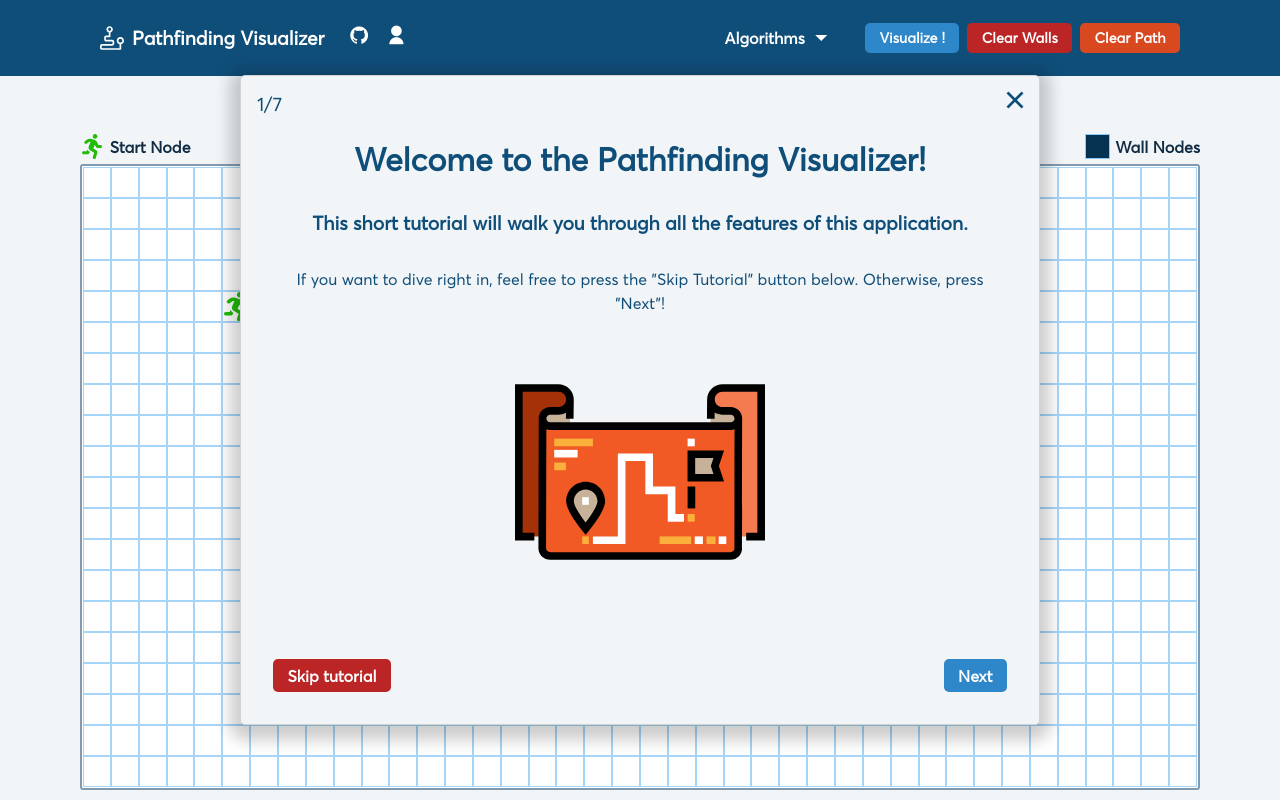
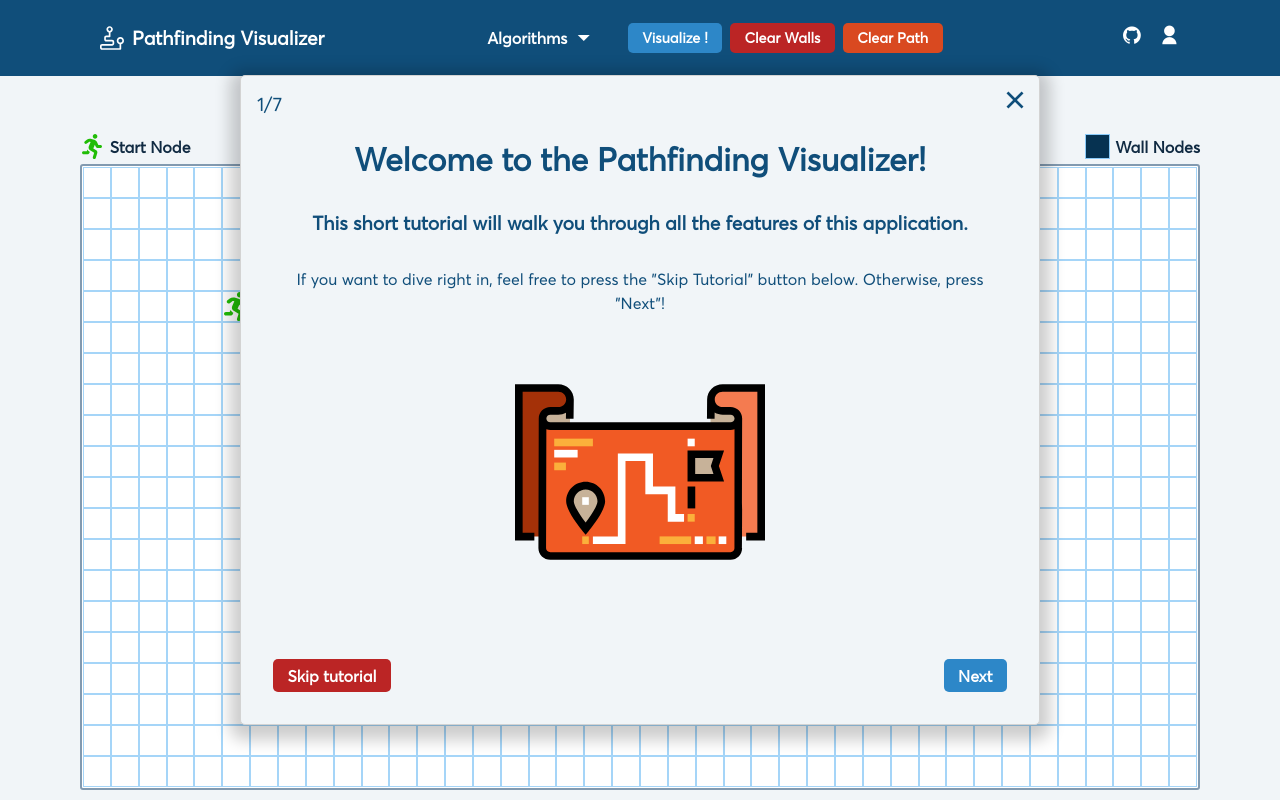
Before and after one commit to andrewphm/pathfinding, a React (Create React App) app: page / in a window 1280 px wide. Built offline with nearby package versions, Linux system fonts and the light colour scheme.

Commit message:
Add gh-pages deployment settings

```diff
--- a/src/components/Header.js
+++ b/src/components/Header.js
@@ -35,18 +35,6 @@ const Header = ({ dispatch, state, row, col }) => {
         <a href="http://andrewpham.ca/pathfinding">
           <h1 className="title">Pathfinding Visualizer</h1>
         </a>
-        <div className="links">
-          <a
-            target="_blank"
-            href="https://github.com/andrewphm/pathfinding"
-            rel="noreferrer"
-          >
-            <i className="ri-github-fill ri-lg"></i>
-          </a>
-          <a target="_blank" href="https://andrewpham.ca" rel="noreferrer">
-            <i className="ri-user-fill ri-lg"></i>
-          </a>
-        </div>
       </div>
 
       <ul className="grid-buttons">
@@ -109,6 +97,18 @@ const Header = ({ dispatch, state, row, col }) => {
           </button>
         </li>
       </ul>
+      <div className="links">
+        <a
+          target="_blank"
+          href="https://github.com/andrewphm/pathfinding"
+          rel="noreferrer"
+        >
+          <i className="ri-github-fill ri-lg"></i>
+        </a>
+        <a target="_blank" href="https://andrewpham.ca" rel="noreferrer">
+          <i className="ri-user-fill ri-lg"></i>
+        </a>
+      </div>
     </header>
   );
 };
--- a/src/index.css
+++ b/src/index.css
@@ -281,6 +281,7 @@ header {
 .title {
   font-size: 1.2rem;
   margin: 1rem 0;
+  white-space: nowrap;
 }
 
 .title:hover {
@@ -566,11 +567,8 @@ svg {
   }
 }
 @media screen and (min-width: 1600px) {
-  header {
-    padding: 10px 200px;
-  }
   .grid-container {
-    padding: 10px 150px;
+    padding: 10px 150px 20px;
   }
 }
 
@@ -605,12 +603,16 @@ svg {
   .skip-tutorial {
     margin: 1rem;
   }
-
+  /* Header */
   .title {
     font-size: 1rem;
   }
+  .links {
+    height: 0;
+    width: 0;
+  }
   .links a {
-    font-size: 0.8rem;
+    font-size: 0;
   }
   .grid-buttons {
     font-size: 0.8rem;
```
Also changed, not shown: package.json (+7 -1 lines), 2 other files (tests, documents, lock files or other folders).
